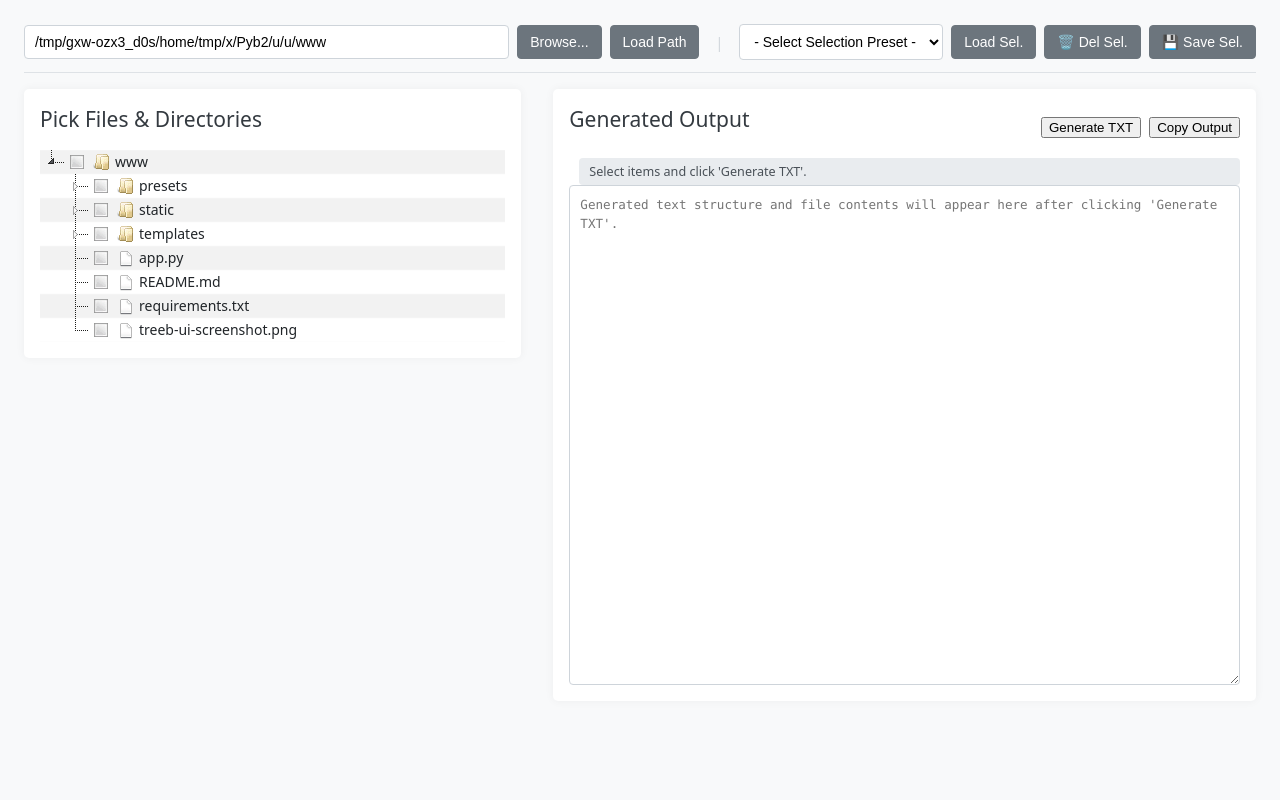
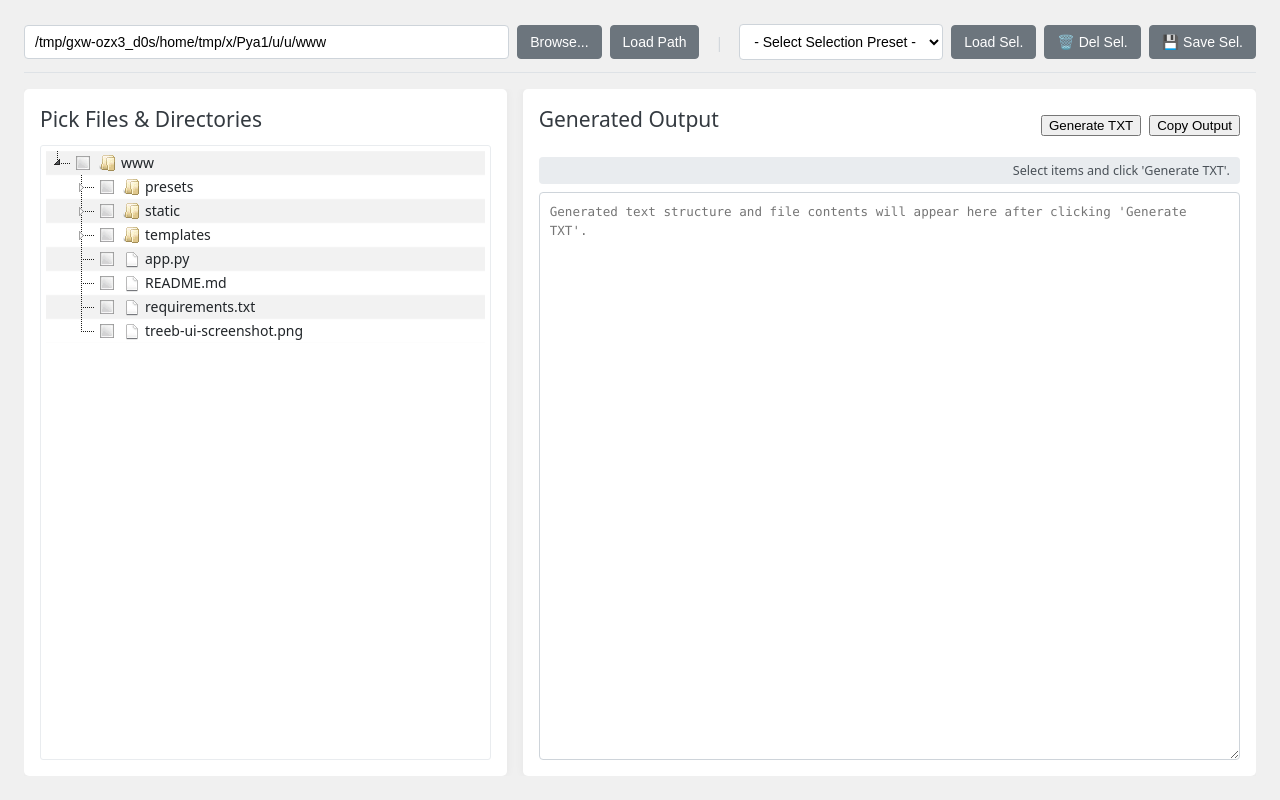
Before and after one commit to hencle/treeb, a Flask app: page / in a window 1280 px wide. Run offline with Flask 3, Linux system fonts and the light colour scheme.

Commit message:
add bigger + dynamic  output box

```diff
--- a/templates/index.html
+++ b/templates/index.html
@@ -9,7 +9,29 @@
 <script src="https://cdn.jsdelivr.net/npm/jstree@3.3.15/dist/jstree.min.js"></script>
 
 <style>
-  body { font-family: system-ui, -apple-system, BlinkMacSystemFont, "Segoe UI", Roboto, Oxygen, Ubuntu, Cantarell, "Open Sans", "Helvetica Neue", sans-serif; margin: 1.5rem; font-size: 14px; background-color: #f8f9fa; color: #212529; }
+  html {
+    height: 100%; /* Allow body to use 100% viewport height */
+  }
+  body {
+    min-height: 100%; /* Ensure body takes at least full viewport height */
+    margin: 0; /* Remove default browser margin */
+    display: flex; /* Use flexbox for overall page layout */
+    flex-direction: column; /* Stack toolbar and content vertically */
+    font-family: system-ui, -apple-system, BlinkMacSystemFont, "Segoe UI", Roboto, Oxygen, Ubuntu, Cantarell, "Open Sans", "Helvetica Neue", sans-serif;
+    background-color: #f0f0f0; /* Light grey background for the page */
+    color: #212529;
+    font-size: 14px;
+  }
+
+  #app-container { /* New wrapper for toolbar and main content area */
+    display: flex;
+    flex-direction: column;
+    flex-grow: 1; /* Allow this container to fill the body */
+    padding: 1.5rem; /* Re-apply page padding here */
+    box-sizing: border-box;
+    overflow: hidden; /* Prevent this container from causing page scroll */
+  }
+
   #toolbar {
     margin-bottom: 1rem;
     padding-bottom: 0.75rem;
@@ -18,6 +40,7 @@
     flex-wrap: wrap;
     align-items: center;
     gap: 8px;
+    flex-shrink: 0; /* Toolbar should not shrink */
   }
   #toolbar input[type="text"] { flex-grow: 1; min-width: 200px; padding: 8px 10px; border: 1px solid #ced4da; border-radius: 4px; font-size: 1em; }
   #toolbar select { padding: 8px 10px; border: 1px solid #ced4da; border-radius: 4px; background-color: #fff; font-size: 1em; }
@@ -32,59 +55,132 @@
     transition: background-color 0.15s ease-in-out, border-color 0.15s ease-in-out;
   }
   #toolbar button:hover { background-color: #5a6268; border-color: #545b62; }
-  #toolbar button:disabled { background-color: #adb5bd; border-color: #adb5bd; cursor: not-allowed; opacity: 0.65; } /* Added opacity for disabled */
+  #toolbar button:disabled { background-color: #adb5bd; border-color: #adb5bd; cursor: not-allowed; opacity: 0.65; }
   #toolbar span.separator { color: #ced4da; margin: 0 8px; }
 
+  #main {
+    display: flex;
+    gap: 1rem; /* Adjusted gap slightly */
+    align-items: stretch; /* Make direct children (treeSection, outputSection) stretch vertically */
+    flex-grow: 1; /* Main area takes remaining space after toolbar */
+    overflow: hidden; /* Prevent #main itself from scrolling; children will scroll */
+    width: 100%; /* Ensure it uses full width of app-container */
+  }
 
-  #main { display:flex; gap:2rem; align-items:flex-start; margin-top: 1rem;}
-  #treeSection { flex:1 1 380px; min-width:300px; background-color: #fff; padding:1rem; border-radius: 5px; box-shadow: 0 0 10px rgba(0,0,0,0.05); }
-  #outputSection { flex:2 1 500px; display:flex; flex-direction:column; background-color: #fff; padding:1rem; border-radius: 5px; box-shadow: 0 0 10px rgba(0,0,0,0.05); }
+  .content-box { /* Common styling for treeSection and outputSection */
+    background-color: #fff;
+    padding: 1rem;
+    border-radius: 5px;
+    box-shadow: 0 0 10px rgba(0,0,0,0.05);
+    display: flex; /* Will be flex containers */
+    flex-direction: column; /* Children stack vertically */
+    overflow: hidden; /* Manage overflow within the box */
+  }
 
-  #treeSection h2, #outputSection h2 { margin-top: 0; color: #343a40; font-weight: 500; }
+  #treeSection {
+    flex: 1 1 350px; /* Adjusted flex-basis slightly */
+    min-width: 300px;
+    /* overflow: hidden; is now on .content-box */
+  }
+  #treeSection h2, #outputSection h2 { margin-top: 0; color: #343a40; font-weight: 500; margin-bottom: 0.75rem;}
+  #tree { /* This div will contain the jstree and will scroll if tree is too tall */
+    flex-grow: 1;
+    overflow-y: auto;
+    border: 1px solid #e9ecef;
+    border-radius: 3px;
+    padding: 5px;
+  }
 
-  #outputButtons { margin-bottom:.5rem; display: flex; align-items: center; gap: 8px; }
-  #charCountDisplay { margin-left: 10px; font-size: 0.9em; color: #495057; white-space: nowrap; background-color: #e9ecef; padding: 5px 10px; border-radius: 4px;}
+
+  #outputSection {
+    flex: 2 1 500px;
+    /* overflow: hidden; is now on .content-box */
+  }
+
+  #outputHeader { /* Wrapper for H2, buttons, charCountDisplay in output section */
+    display: flex;
+    flex-direction: column; /* Stack H2 above buttons/charcount */
+    flex-shrink: 0; /* Header takes its content height */
+    margin-bottom: 0.5rem;
+  }
+  #outputHeaderTopRow { /* For H2 and buttons on one line */
+      display: flex;
+      justify-content: space-between;
+      align-items: center;
+      margin-bottom: 0.5rem;
+  }
+  #outputButtons {
+    display: flex;
+    align-items: center;
+    gap: 8px;
+    /* flex-shrink: 0; Not needed here, part of outputHeader */
+  }
+  #charCountDisplay {
+    font-size: 0.9em;
+    color: #495057;
+    white-space: nowrap;
+    background-color: #e9ecef;
+    padding: 5px 10px;
+    border-radius: 4px;
+    text-align: right; /* Align text to right if it shares line */
+    flex-shrink: 0;
+    margin-top: 0.25rem; /* Space if H2 is above */
+  }
+
 
   #result {
-    flex: 1 1 auto; width: 100%; max-width: 100%; box-sizing: border-box;
-    resize: vertical; min-height: 500px; padding: 10px;
-    border: 1px solid #ced4da; border-radius: 4px;
+    flex-grow: 1; /* CRITICAL: Textarea takes all remaining vertical space in #outputSection */
+    width: 100%;
+    box-sizing: border-box;
+    resize: vertical; /* Allow user to resize further if they wish */
+    min-height: 150px; /* A smaller min-height, it will grow with flex */
+    border: 1px solid #ced4da;
+    border-radius: 4px;
     font-family: "SFMono-Regular", Consolas, "Liberation Mono", Menlo, Courier, monospace;
     font-size: 0.9em;
     line-height: 1.5;
+    padding: 10px;
   }
 
-  .jstree-anchor.excluded-item-style {
-    opacity: 0.6;
-    font-style: italic !important;
-    color: #6c757d !important;
-  }
-  .jstree-anchor.excluded-item-style > i.jstree-checkbox.jstree-checkbox-disabled {
-    opacity: 0.4 !important;
-  }
+  /* jsTree Excluded Item Styles (as before) */
+  .jstree-anchor.excluded-item-style { opacity: 0.6; font-style: italic !important; color: #6c757d !important; }
+  .jstree-anchor.excluded-item-style > i.jstree-checkbox.jstree-checkbox-disabled { opacity: 0.4 !important; }
   .jstree-anchor.excluded-item-style > i.jstree-checkbox.jstree-checkbox-disabled::before,
   .jstree-anchor.excluded-item-style.jstree-clicked > i.jstree-checkbox::before,
-  .jstree-anchor.excluded-item-style > i.jstree-checkbox.jstree-clicked::before {
-    background-position: -4px -4px !important;
-  }
-    .jstree-anchor.excluded-item-style > i.jstree-checkbox.jstree-checked.jstree-checkbox-disabled::before {
-      background-position: -4px -4px !important;
-    }
+  .jstree-anchor.excluded-item-style > i.jstree-checkbox.jstree-clicked::before { background-position: -4px -4px !important; }
+  .jstree-anchor.excluded-item-style > i.jstree-checkbox.jstree-checked.jstree-checkbox-disabled::before { background-position: -4px -4px !important; }
   .jstree-default .jstree-clicked { background-color: #007bff; color: white; box-shadow: none; border-radius:3px; }
   .jstree-default .jstree-hovered { background-color: #e9ecef; box-shadow: none; border-radius:3px; }
 
 
-  @media (max-width: 900px){
-    #main { flex-direction:column; }
-    #treeSection, #outputSection { width: 100%; margin-bottom: 1rem;}
+  @media (max-width: 900px){ /* Mobile responsiveness adjustments */
+    #app-container {
+        padding: 0.75rem; /* Reduce padding on mobile */
+    }
+    #main {
+        flex-direction:column;
+        overflow-y: auto; /* Allow main to scroll if sections are too tall on mobile */
+        overflow-x: hidden;
+    }
+    #treeSection, #outputSection {
+        width: 100%;
+        margin-bottom: 1rem;
+        max-height: 60vh; /* Limit height on mobile to prevent excessive scrolling for one section */
+    }
+    #result {
+        min-height: 300px; /* Ensure decent min height on mobile */
+    }
     #toolbar input[type="text"] { width: calc(100% - 22px); margin-bottom: 8px; }
     #toolbar { flex-direction: column; align-items: stretch; }
     #toolbar select, #toolbar button { width: 100%; margin-bottom: 8px; margin-right: 0; }
     #toolbar span.separator { display: none; }
+    #outputHeaderTopRow { flex-direction: column; align-items: flex-start; gap: 0.5rem;}
+    #outputButtons { width: 100%; justify-content: flex-end;}
   }
 </style>
 </head>
 <body>
+  <div id="app-container">
     <div id="toolbar">
       <input id="rootPath" type="text" placeholder="Enter path to display" value="{{ initial_path }}">
       {% if tkinter_available %}
@@ -101,20 +197,24 @@
     </div>
 
     <div id="main">
-    <div id="treeSection">
+      <div id="treeSection" class="content-box">
         <h2>Pick Files & Directories</h2>
         <div id="tree">Loading tree...</div>
       </div>
-    <div id="outputSection">
+      <div id="outputSection" class="content-box">
+          <div id="outputHeader">
+            <div id="outputHeaderTopRow">
+                <h2>Generated Output</h2>
                 <div id="outputButtons">
-            <h2>Generated Output</h2>
-            <span style="flex-grow:1;"></span>
                     <button id="btnGenerate">Generate TXT</button>
                     <button id="btnCopy">Copy Output</button>
                 </div>
+            </div>
             <span id="charCountDisplay">Select items and generate to see token count.</span>
-        <textarea id="result" rows="25"
+          </div>
+          <textarea id="result"
                     placeholder="Generated text structure and file contents will appear here after clicking 'Generate TXT'."></textarea>
+      </div>
     </div>
   </div>
 
```
Lines whose indentation alone changed are shown as unchanged.
